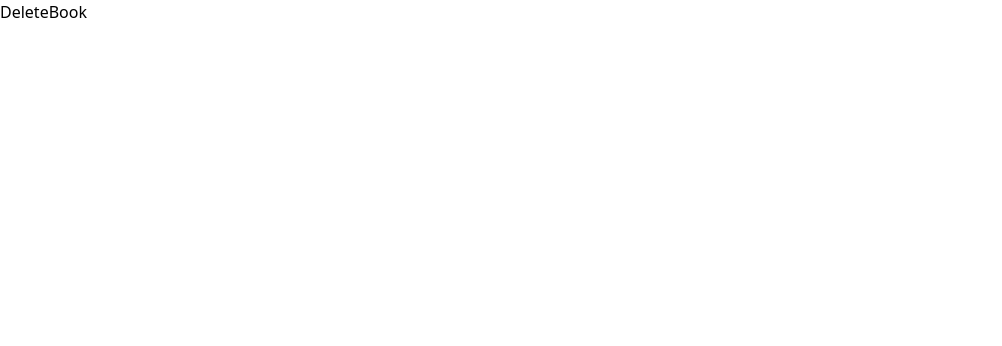
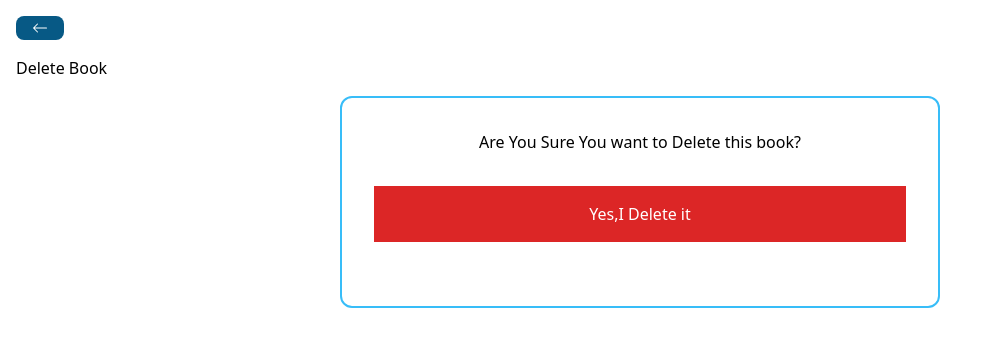
Before and after one commit to Tuhin114/Book-Store, a React (Vite) app in the folder frontend/: page /books/delete/1 in a window 1280 px wide. Shown: the top 346 px of the page, without its empty margins (0-1002 px from the left). Built offline with nearby package versions, Linux system fonts and the light colour scheme.

Commit message:
Delete Book functionality

```diff
--- a/frontend/src/pages/DeleteBook.jsx
+++ b/frontend/src/pages/DeleteBook.jsx
@@ -1,9 +1,34 @@
-// import React from 'react'
+import {  useState } from 'react';
+import axios from 'axios';
+import Spinner from '../components/spinner';
+import BackButton from '../components/BackButton';
+import { useNavigate,useParams } from 'react-router-dom';
 
 const DeleteBook = () => {
+  const [loading, setLoading] = useState(false);
+  const navigate = useNavigate();
+  const { id } = useParams();
+  const handleDeleteBook = () =>{
+    setLoading(false);
+    axios.delete(`http://localhost:5555/books/${id}`)
+    .then(()=>{
+      setLoading(false);
+      navigate('/');
+    }).catch((error)=>{
+      setLoading(false);
+      alert("An error happend. Please Check console");
+      console.log(error);
+    })
+  }
   return (
-    <div>
-      DeleteBook
+    <div className='p-4'>
+      <BackButton />
+      <h1 className='text-3x1 my-4'>Delete Book</h1>
+      {loading ? <Spinner/> : ''}
+      <div className='flex flex-col items-center border-2 border-sky-400 rounded-xl w-[600px] p-8 mx-auto'>
+        <h3 className='text-2x1'>Are You Sure You want to Delete this book?</h3>
+        <button className='p-4 bg-red-600 text-white m-8 w-full' onClick={handleDeleteBook}>Yes,I Delete it</button>
+    </div>
     </div>
   )
 }
```
